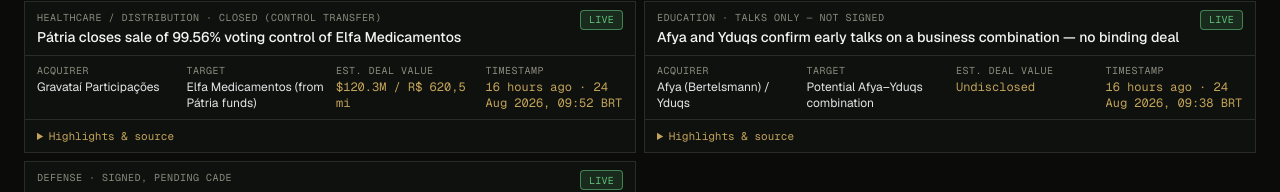
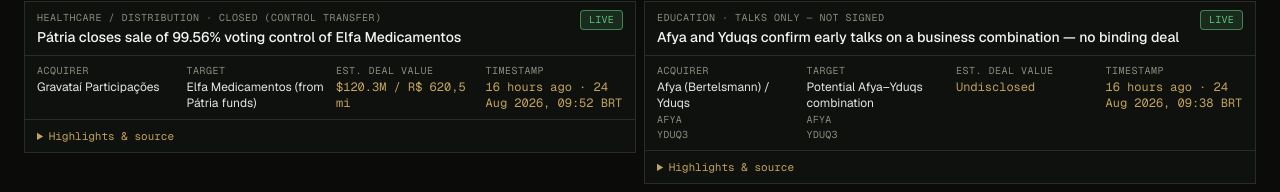
Before and after one commit to victorshelton-web/ibbrazil-ai, a Next.js app: page / in a window 1280 px wide. Shown: the part 601-793 px from the top of the page. Built offline with nearby package versions, Linux system fonts and the light colour scheme; no server answers.

Commit message:
Show listed tickers and daily percent change under company names
When a party has a public ticker, render it below the name with a green or red move.

```diff
--- a/src/app/globals.css
+++ b/src/app/globals.css
@@ -12,6 +12,7 @@
   --ring: #c4a35a;
   --gold: #c4a35a;
   --live: #5fbf7a;
+  --down: #e25d5d;
   --estimated: #d4a017;
   --needs-api: #94a3b8;
   --muted-foreground: #8b8a7e;
--- a/src/components/DealCard.tsx
+++ b/src/components/DealCard.tsx
@@ -11,6 +11,7 @@
   provenanceLabel,
 } from "@/lib/format";
 import { useI18n } from "./LocaleProvider";
+import { PartyName } from "./PartyName";
 
 export function DealCard({ item }: { item: FeedItem }) {
   const { t } = useI18n();
@@ -41,7 +42,7 @@
             {labels.left}
           </dt>
           <dd className="mt-0.5 break-words whitespace-normal text-zinc-200">
-            {item.acquirer}
+            <PartyName name={item.acquirer} quotes={item.acquirerQuotes} />
           </dd>
         </div>
         <div>
@@ -49,7 +50,7 @@
             {labels.right}
           </dt>
           <dd className="mt-0.5 break-words whitespace-normal text-zinc-200">
-            {item.target}
+            <PartyName name={item.target} quotes={item.targetQuotes} />
           </dd>
         </div>
         <div>
--- a/src/components/DealsTable.tsx
+++ b/src/components/DealsTable.tsx
@@ -9,6 +9,7 @@
   provenanceLabel,
 } from "@/lib/format";
 import { useI18n } from "./LocaleProvider";
+import { PartyName } from "./PartyName";
 
 export function DealsTable({
   rows,
@@ -40,13 +41,13 @@
                   <span className="mb-0.5 block font-mono text-[9px] tracking-wider text-muted-foreground uppercase">
                     {labels.left}
                   </span>
-                  {item.acquirer}
+                  <PartyName name={item.acquirer} quotes={item.acquirerQuotes} />
                 </td>
                 <td className="max-w-[260px] whitespace-normal break-words px-3 py-2.5 text-zinc-200">
                   <span className="mb-0.5 block font-mono text-[9px] tracking-wider text-muted-foreground uppercase">
                     {labels.right}
                   </span>
-                  {item.target}
+                  <PartyName name={item.target} quotes={item.targetQuotes} />
                 </td>
                 <td className="whitespace-nowrap px-3 py-2.5 font-mono text-xs text-[color:var(--gold)]">
                   {item.kind === "news"
--- /dev/null
+++ b/src/components/PartyName.tsx
@@ -0,0 +1,58 @@
+import type { PartyQuote } from "@/lib/types";
+
+function displayTicker(symbol: string): string {
+  if (symbol === "^BVSP") return "IBOV";
+  return symbol.replace(/\.SA$/, "");
+}
+
+function stripListedSuffix(name: string): string {
+  return name
+    .replace(
+      /\s*\((?:NYSE|Nasdaq|NASDAQ|NYSE American|NYSE Arca|B3|Bovespa)\s*:[^)]+\)/gi,
+      "",
+    )
+    .replace(/\s*\(([A-Z]{1,6}(?:\.[A-Z]{1,3})?)\)/g, "")
+    .replace(/\s{2,}/g, " ")
+    .trim();
+}
+
+function changeClass(pct: number): string {
+  if (pct > 0) return "text-[color:var(--live)]";
+  if (pct < 0) return "text-[color:var(--down)]";
+  return "text-muted-foreground";
+}
+
+function formatPct(pct: number): string {
+  const abs = Math.abs(pct).toFixed(2);
+  if (pct > 0) return `▲ +${abs}%`;
+  if (pct < 0) return `▼ -${abs}%`;
+  return `· ${abs}%`;
+}
+
+export function PartyName({
+  name,
+  quotes,
+}: {
+  name: string;
+  quotes?: PartyQuote[];
+}) {
+  const label = stripListedSuffix(name);
+  const rows = quotes?.filter((q) => q.ticker) ?? [];
+
+  return (
+    <div>
+      <div>{label}</div>
+      {rows.map((q) => (
+        <div
+          key={q.ticker}
+          className="mt-0.5 flex flex-wrap items-baseline gap-1.5 font-mono text-[10px] tracking-wide"
+        >
+          <span className="text-muted-foreground">{displayTicker(q.ticker)}</span>
+          {q.changePct != null ? (
+            <span className={changeClass(q.changePct)}>{formatPct(q.changePct)}</span>
+          ) : null}
+        </div>
+      ))}
+    </div>
+  );
+}
--- a/src/components/TerminalBoard.tsx
+++ b/src/components/TerminalBoard.tsx
@@ -71,7 +71,11 @@
       if (sector !== "all" && item.sector !== sector) return false;
       if (!matchesValue(item, valueFilter)) return false;
       if (!q) return true;
-      const hay = [item.headline, item.acquirer, item.target, item.sector, item.highlights]
+      const tickers = [
+        ...(item.acquirerQuotes || []).map((q) => q.ticker),
+        ...(item.targetQuotes || []).map((q) => q.ticker),
+      ].join(" ");
+      const hay = [item.headline, item.acquirer, item.target, item.sector, item.highlights, tickers]
         .join(" ")
         .toLowerCase();
       return hay.includes(q);
--- a/src/lib/feed.ts
+++ b/src/lib/feed.ts
@@ -1,5 +1,6 @@
 import type { FeedItem } from "./types";
 import seed from "@/data/seed-deals.json";
+import { attachQuotes } from "./quotes";
 
 const FX = Number(process.env.FX_BRL_USD || "5.16");
 const WINDOW_HOURS = Number(process.env.FEED_WINDOW_HOURS || "168");
@@ -145,16 +146,16 @@
 
   const acquirer = titleCaseCompany(acquirerRaw);
   const target = titleCaseCompany(targetRaw);
-  const acqTicker = row.symbol ? ` (${row.symbol})` : "";
-  const tgtTicker = row.targetedSymbol ? ` (${row.targetedSymbol})` : "";
   const publishedAt = toIso(row.acceptedDate, row.transactionDate);
 
   return {
     id: `int-fmp-${slug(row.cik || row.symbol || acquirer)}-${slug(row.targetedCik || row.targetedSymbol || target)}-${row.transactionDate || "na"}`,
     category: "international-ma",
     kind: "deal",
-    acquirer: `${acquirer}${acqTicker}`,
-    target: `${target}${tgtTicker}`,
+    acquirer,
+    target,
+    acquirerQuotes: row.symbol ? [{ ticker: row.symbol, changePct: null }] : [],
+    targetQuotes: row.targetedSymbol ? [{ ticker: row.targetedSymbol, changePct: null }] : [],
     headline: `${acquirer} files for combination with ${target}`,
     sector: "Multi-sector",
     valueUsd: null,
@@ -280,8 +281,10 @@
     });
   }
 
-  const items = Array.from(byId.values()).sort(
-    (a, b) => new Date(b.publishedAt).getTime() - new Date(a.publishedAt).getTime(),
+  const items = await attachQuotes(
+    Array.from(byId.values()).sort(
+      (a, b) => new Date(b.publishedAt).getTime() - new Date(a.publishedAt).getTime(),
+    ),
   );
 
   const liveDeal = (i: FeedItem) =>
--- /dev/null
+++ b/src/lib/quotes.ts
@@ -0,0 +1,137 @@
+import type { FeedItem, PartyQuote } from "./types";
+
+const NAME_TICKERS: { test: RegExp; symbol: string }[] = [
+  { test: /\bnvent\b/i, symbol: "NVT" },
+  { test: /\bdescartes\b/i, symbol: "DSGX" },
+  { test: /\bafya\b/i, symbol: "AFYA" },
+  { test: /\byduqs\b/i, symbol: "YDUQ3.SA" },
+  { test: /\bpetrobras\b/i, symbol: "PETR4.SA" },
+  { test: /\bvale\b/i, symbol: "VALE3.SA" },
+  { test: /\bbraskem\b/i, symbol: "BRKM5.SA" },
+  { test: /\bibovespa\b/i, symbol: "^BVSP" },
+];
+
+function unique(symbols: string[]): string[] {
+  const seen = new Set<string>();
+  const out: string[] = [];
+  for (const s of symbols) {
+    const key = s.trim();
+    if (!key || seen.has(key)) continue;
+    seen.add(key);
+    out.push(key);
+  }
+  return out;
+}
+
+function toYahooSymbol(raw: string, exchangeHint?: string): string {
+  const s = raw.toUpperCase().replace(/\s+/g, "");
+  if (s === "IBOV" || s === "IBOVESPA" || s === "^BVSP") return "^BVSP";
+  if (s.endsWith(".SA")) return s;
+  if (exchangeHint === "B3" || /^[A-Z]{4}\d$/.test(s)) return `${s}.SA`;
+  return s;
+}
+
+export function extractSymbols(name: string, extra?: string | null): string[] {
+  const found: string[] = [];
+
+  const listed = name.matchAll(
+    /\b(NYSE|Nasdaq|NASDAQ|NYSE American|NYSE Arca|B3|Bovespa)\s*:\s*([A-Z0-9.^]+)/gi,
+  );
+  for (const m of listed) {
+    const hint = /b3|bovespa/i.test(m[1]) ? "B3" : undefined;
+    found.push(toYahooSymbol(m[2], hint));
+  }
+
+  for (const m of name.matchAll(/\(([A-Z]{1,6}(?:\.[A-Z]{1,3})?)\)/g)) {
+    if (/^(NYSE|NASDAQ|B3)$/i.test(m[1])) continue;
+    found.push(toYahooSymbol(m[1]));
+  }
+
+  for (const rule of NAME_TICKERS) {
+    if (rule.test.test(name)) found.push(rule.symbol);
+  }
+
+  if (extra?.trim()) found.push(toYahooSymbol(extra.trim()));
+  return unique(found);
+}
+
+async function fetchYahooQuote(symbol: string): Promise<PartyQuote> {
+  const url = `https://query1.finance.yahoo.com/v8/finance/chart/${encodeURIComponent(symbol)}?interval=1d&range=5d`;
+  const res = await fetch(url, {
+    next: { revalidate: 120 },
+    headers: {
+      "User-Agent": "ibbrazil.ai-terminal/1.0 (+https://ibbrazil.ai)",
+      Accept: "application/json",
+    },
+  });
+  if (!res.ok) return { ticker: symbol, changePct: null };
+
+  const data = (await res.json()) as {
+    chart?: {
+      result?: Array<{
+        meta?: { regularMarketPrice?: number };
+        indicators?: { quote?: Array<{ close?: Array<number | null> }> };
+      }>;
+    };
+  };
+  const row = data.chart?.result?.[0];
+  const price = row?.meta?.regularMarketPrice;
+  const closes = (row?.indicators?.quote?.[0]?.close || []).filter(
+    (n): n is number => typeof n === "number" && Number.isFinite(n),
+  );
+  const prev = closes.length >= 2 ? closes[closes.length - 2] : null;
+  if (price == null || prev == null || prev === 0) {
+    return { ticker: symbol, changePct: null };
+  }
+  return {
+    ticker: symbol,
+    changePct: ((price - prev) / prev) * 100,
+  };
+}
+
+export async function loadQuotes(symbols: string[]): Promise<Map<string, PartyQuote>> {
+  const map = new Map<string, PartyQuote>();
+  const uniq = unique(symbols).slice(0, 16);
+  const rows = await Promise.all(
+    uniq.map(async (symbol) => {
+      try {
+        return await fetchYahooQuote(symbol);
+      } catch {
+        return { ticker: symbol, changePct: null };
+      }
+    }),
+  );
+  for (const row of rows) map.set(row.ticker, row);
+  return map;
+}
+
+function hydrate(quotes: PartyQuote[] | undefined, book: Map<string, PartyQuote>): PartyQuote[] {
+  if (!quotes?.length) return [];
+  return quotes.map((q) => book.get(q.ticker) ?? q);
+}
+
+export async function attachQuotes(items: FeedItem[]): Promise<FeedItem[]> {
+  const annotated = items.map((item) => {
+    const acquirerQuotes =
+      item.acquirerQuotes?.length
+        ? item.acquirerQuotes
+        : extractSymbols(item.acquirer).map((ticker) => ({ ticker, changePct: null }));
+    const targetQuotes =
+      item.targetQuotes?.length
+        ? item.targetQuotes
+        : extractSymbols(item.target).map((ticker) => ({ ticker, changePct: null }));
+    return { ...item, acquirerQuotes, targetQuotes };
+  });
+
+  const symbols = annotated.flatMap((i) => [
+    ...(i.acquirerQuotes || []).map((q) => q.ticker),
+    ...(i.targetQuotes || []).map((q) => q.ticker),
+  ]);
+  const book = await loadQuotes(symbols);
+
+  return annotated.map((item) => ({
+    ...item,
+    acquirerQuotes: hydrate(item.acquirerQuotes, book),
+    targetQuotes: hydrate(item.targetQuotes, book),
+  }));
+}
```
Also changed, not shown: src/lib/types.ts (+7 -0 lines).
